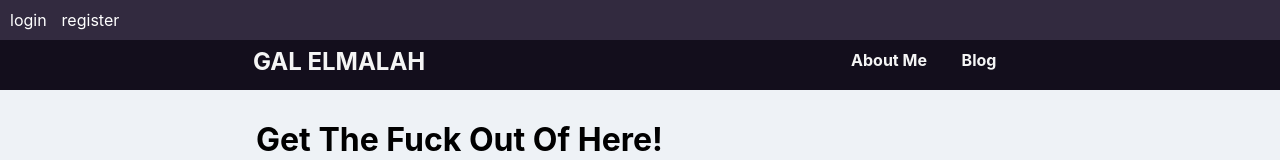
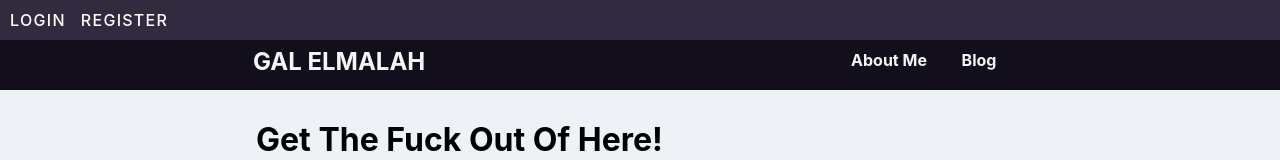
Before and after one commit to galElmalah/Blog, a React (Create React App) app: page /cms in a window 1280 px wide. Shown: the top 160 px of the page. Built offline with nearby package versions, Linux system fonts and the light colour scheme.

Commit message:
add isAdmin to schema and in the response. add some css syling

```diff
--- a/src/components/Header/Navigation/index.js
+++ b/src/components/Header/Navigation/index.js
@@ -1 +1 @@
-export { Navigation } from './Navigation'
+export { Navigation } from './Navigation';
--- a/src/components/Header/UserMenu/UserMenu.jsx
+++ b/src/components/Header/UserMenu/UserMenu.jsx
@@ -1,5 +1,4 @@
 import React from 'react';
-
 import * as s from './userMenu.scss';
 import { Link } from 'react-router-dom';
 
@@ -28,7 +27,10 @@ export const UserMenu = ({ currentlyLoggedInUser, isAdmin }) => {
   return (
     <div className={'user-menu'}>
       {currentlyLoggedInUser ? (
-        <UserDisplay username={currentlyLoggedInUser} />
+        <>
+          <UserDisplay username={currentlyLoggedInUser} />
+          <button className={'log-out-btn'}>{'LOG OUT'}</button>
+        </>
       ) : (
         <NotLoggedInMenuDisplay />
       )}
--- a/src/components/Header/UserMenu/userMenu.scss
+++ b/src/components/Header/UserMenu/userMenu.scss
@@ -1,13 +1,40 @@
+$mainBlue: rgb(0, 153, 255);
+
 .user-menu {
   padding: 10px;
   background: rgb(50, 42, 63);
   &-link {
+    text-transform: uppercase;
+    letter-spacing: 1.3px;
     margin-right: 15px;
     color: white;
+    font-weight: 500;
+    transition: color 200ms linear;
+    &:hover {
+      color: $mainBlue;
+    }
+  }
+
+  .log-out-btn {
+    cursor: pointer;
+    border: none;
+    font-size: 16px;
+    background: transparent;
+    color: white;
+    font-weight: 500;
+    text-transform: uppercase;
+    letter-spacing: 1.3px;
+    margin-right: 15px;
+    transition: color 200ms linear;
+    &:hover {
+      color: $mainBlue;
+    }
   }
   .username {
+    display: inline-block;
     color: white;
     margin: 0;
+    margin-right: 15px;
     font-weight: 500;
   }
 }
--- a/src/components/MainView/Cms/PostsManager/PostsManager.jsx
+++ b/src/components/MainView/Cms/PostsManager/PostsManager.jsx
@@ -67,6 +67,10 @@ class ActionMenu extends Component {
     this.setState(prevState => ({ isVisible: !prevState.isVisible }));
   };
 
+  closeMenu = () => {
+    this.setState({ isVisible: false });
+  };
+
   render() {
     const { isVisible } = this.state;
     return (
--- a/src/components/MainView/Cms/PostsManager/postsManager.scss
+++ b/src/components/MainView/Cms/PostsManager/postsManager.scss
@@ -56,6 +56,8 @@ $mainBlue: rgb(0, 153, 255);
 }
 .actions {
   position: relative;
+  outline: none;
+
   .actions-menu {
     background: green;
     position: absolute;
--- a/src/components/MainView/Login/Login.jsx
+++ b/src/components/MainView/Login/Login.jsx
@@ -37,21 +37,22 @@ export class Login extends Component {
   };
 
   onSubmit = () => {
+    const { loginUser } = this.props;
     if (someEmpty(Object.values(this.state))) {
       this.setEmptyFields();
       return;
     }
-    this.props.loginUser(this.state);
+    loginUser(this.state);
   };
 
   checkForErrors = fieldName => {
     return this.state.errors[fieldName];
   };
 
+  onKeyPressHandler = ({ key }) => key === 'Enter' && this.onSubmit();
   render() {
     const { loading, isLoggedIn, currentlyLoggedInUser } = this.props;
     const { username, password } = this.state;
-    console.log({ isLoggedIn, currentlyLoggedInUser });
     if (isLoggedIn) {
       return <AlreadyLoggedInMessage username={currentlyLoggedInUser} />;
     }
@@ -60,7 +61,7 @@ export class Login extends Component {
       <div className={'login-page'}>
         <h1 className={'page-title'}>Login</h1>
 
-        <div className={'form-wrapper'}>
+        <div className={'form-wrapper'} onKeyUp={this.onKeyPressHandler}>
           <Input
             error={this.checkForErrors('username')}
             value={username}
--- a/src/components/MainView/MainView.jsx
+++ b/src/components/MainView/MainView.jsx
@@ -11,7 +11,6 @@ import { Cms } from './Cms/Cms';
 import SecureRoute from '../../containers/SecureRoute';
 
 const Check = ({ text, ...rest }) => {
-  console.log(text, rest);
   return <h1 className={'page-title'}>{text}</h1>;
 };
 
--- a/src/containers/UserMenu/index.js
+++ b/src/containers/UserMenu/index.js
@@ -3,7 +3,7 @@ import { UserMenu } from '../../components/Header/UserMenu/UserMenu';
 import { withRouter } from 'react-router';
 
 const mapStateToProps = state => ({
-  token: state.user.isAdmin,
+  isAdmin: state.user.isAdmin,
   currentlyLoggedInUser: state.user.currentlyLoggedInUser,
 });
 
--- a/src/store/actionCreators/login/index.js
+++ b/src/store/actionCreators/login/index.js
@@ -1,8 +1,8 @@
 import { API, USER_LOGIN_SUCCESS, LOGIN_REQUEST } from '../../actions/actions';
 
-const setUser = ({ username, token = '' }) => ({
+const setUser = ({ username, isAdmin, token = '' }) => ({
   type: USER_LOGIN_SUCCESS,
-  payload: { username, token },
+  payload: { username, token, isAdmin },
 });
 
 export const loginUser = credentials => ({
--- a/src/store/reducers/userReducer/index.js
+++ b/src/store/reducers/userReducer/index.js
@@ -10,6 +10,7 @@ const initialState = {
   isLoggedIn: false,
   loading: false,
   token: '',
+  isAdmin: false,
 };
 
 function token(state = initialState.token, action) {
@@ -43,6 +44,15 @@ function isLoggedIn(state = initialState.isLoggedIn, action) {
   }
 }
 
+function isAdmin(state = initialState.isAdmin, action) {
+  switch (action.type) {
+    case USER_LOGIN_SUCCESS:
+      return action.payload.isAdmin;
+    default:
+      return state;
+  }
+}
+
 function loading(state = initialState.loading, action) {
   switch (action.type) {
     case LOGIN_REQUEST:
@@ -61,4 +71,5 @@ export default combineReducers({
   currentlyLoggedInUser,
   isLoggedIn,
   token,
+  isAdmin,
 });
```
Also changed, not shown: src/store/index.js (+4 -4 lines), 2 other files (tests, documents, lock files or other folders).
